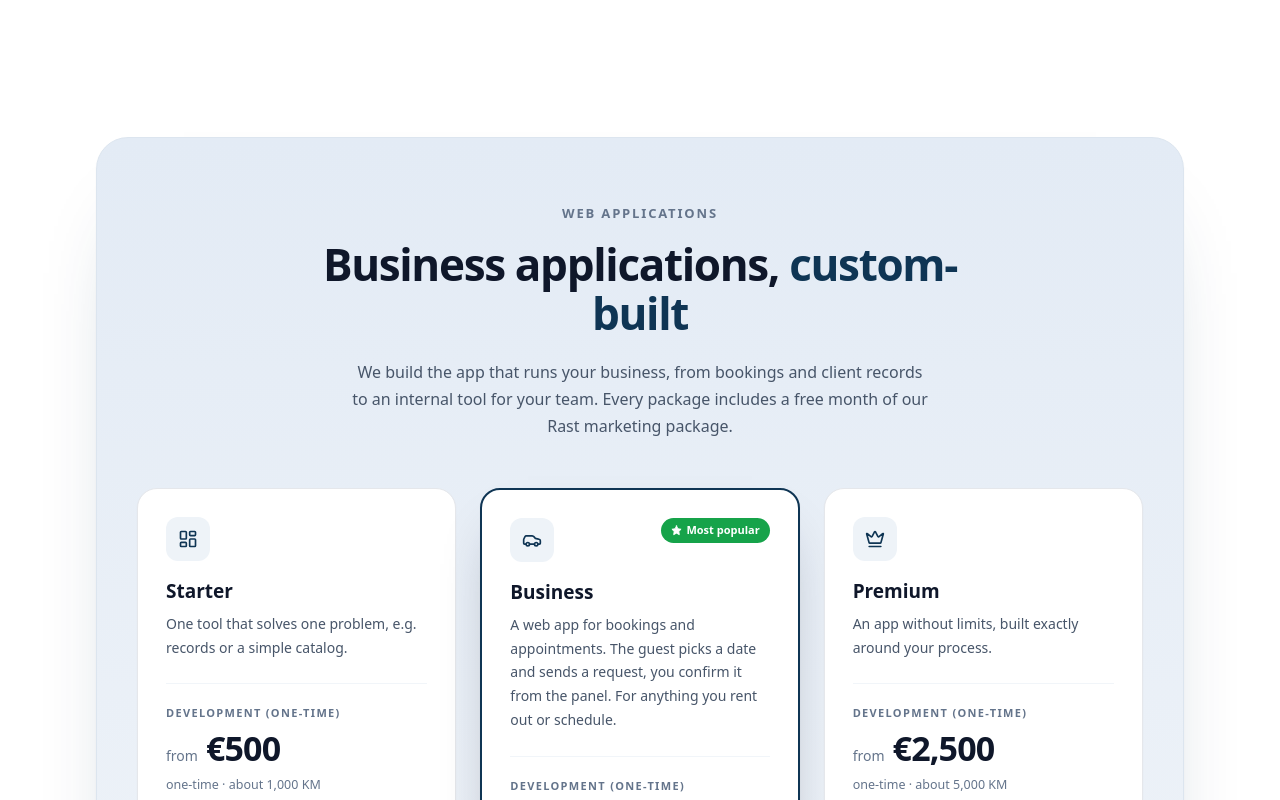
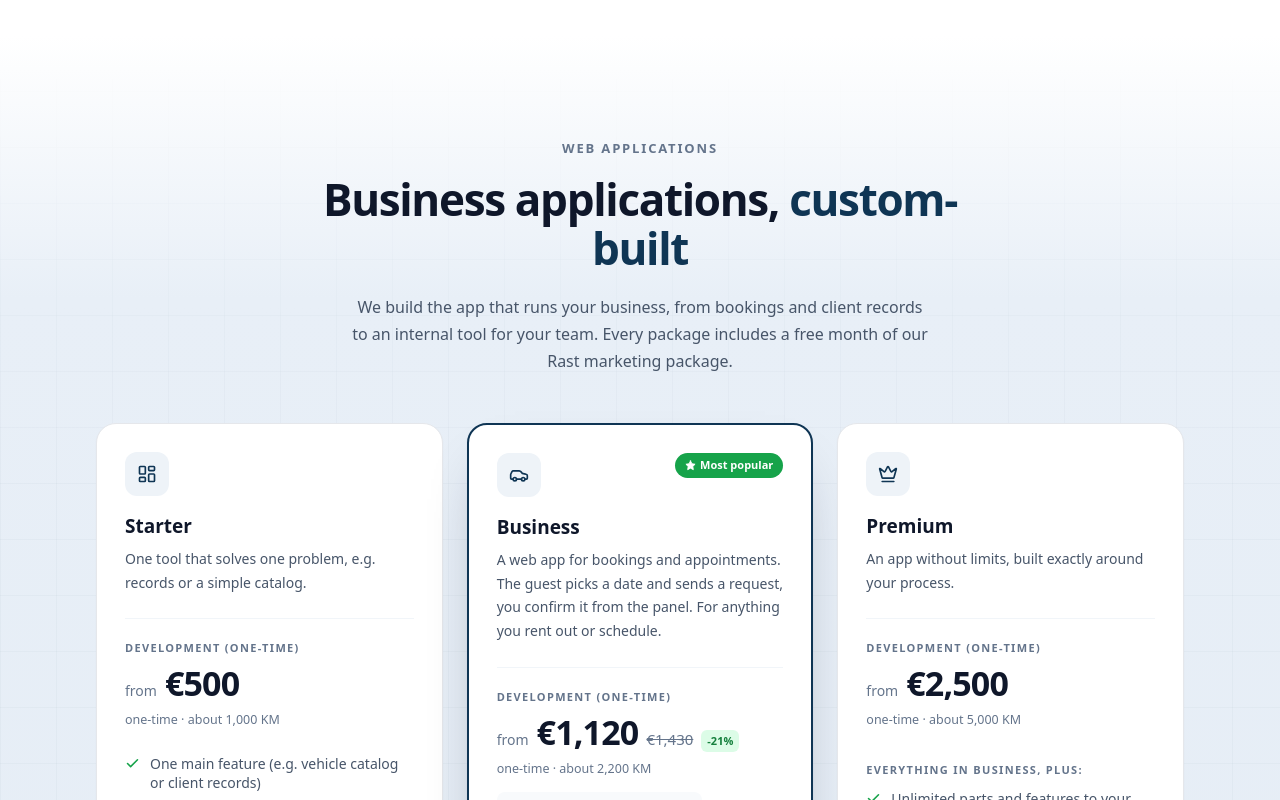
Before and after one commit to Bakeee99/mehiccdev, a Next.js app: page / in a window 1280 px wide. Shown: the part 6220-7020 px from the top of the page. Built offline with nearby package versions, Linux system fonts and the light colour scheme.

Commit message:
style: cjenovnik kao svijetloplavi pojas preko cijele sirine, business 2800 na 2200 km

```diff
--- a/components/sections/Pricing.tsx
+++ b/components/sections/Pricing.tsx
@@ -92,7 +92,7 @@ const PRICING: Record<"bs" | "en", PricingData> = {
       },
       {
         name: "Business", tag: "Web aplikacija za rezervacije i termine. Gost bira datum i šalje upit, vi potvrđujete iz panela. Za sve što se iznajmljuje ili zakazuje.",
-        price: "2.200 KM", alt: "oko €1.120", from: true, oldPrice: "3.600 KM", discountBadge: "-39%", promoNote: "Za prve klijente · vrijedi do 30.10.", ctaLabel: "Zakažimo razgovor", monthly: "75", gift: "Rast",
+        price: "2.200 KM", alt: "oko €1.120", from: true, oldPrice: "2.800 KM", discountBadge: "-21%", promoNote: "Za prve klijente · vrijedi do 30.10.", ctaLabel: "Zakažimo razgovor", monthly: "75", gift: "Rast",
         features: [
           "2 mjeseca besplatne podrške nakon isporuke, za sve nejasnoće i probleme",
           "SVE iz Startera, plus:",
@@ -186,7 +186,7 @@ const PRICING: Record<"bs" | "en", PricingData> = {
       },
       {
         name: "Business", tag: "A web app for bookings and appointments. The guest picks a date and sends a request, you confirm it from the panel. For anything you rent out or schedule.",
-        price: "€1,120", alt: "about 2,200 KM", from: true, oldPrice: "€1,840", discountBadge: "-39%", promoNote: "Early-client price · until Oct 30", ctaLabel: "Let\u0027s talk", monthly: "75", gift: "Growth",
+        price: "€1,120", alt: "about 2,200 KM", from: true, oldPrice: "€1,430", discountBadge: "-21%", promoNote: "Early-client price · until Oct 30", ctaLabel: "Let\u0027s talk", monthly: "75", gift: "Growth",
         features: [
           "2 months of free support after launch, for any questions or issues",
           "EVERYTHING in Starter, plus:",
@@ -258,11 +258,17 @@ export function Pricing() {
   const AFTER_ICONS: LucideIcon[] = [CalendarClock, Wrench];
 
   return (
-    <section id="cjenovnik" className="relative bg-white scroll-mt-24">
-      <div className="mx-auto max-w-6xl px-6 lg:px-8">
+    <section id="cjenovnik" className="relative scroll-mt-24 overflow-hidden"
+             style={{ background: "linear-gradient(180deg, #FFFFFF 0%, #E8EFF7 9%, #E4ECF5 50%, #EBF1F8 88%, #FFFFFF 100%)" }}>
+      <div aria-hidden className="pointer-events-none absolute inset-0 opacity-50"
+           style={{
+             backgroundImage: "linear-gradient(to right, rgba(15,53,84,0.06) 1px, transparent 1px), linear-gradient(to bottom, rgba(15,53,84,0.06) 1px, transparent 1px)",
+             backgroundSize: "56px 56px",
+             maskImage: "linear-gradient(to bottom, transparent 0%, black 15%, black 85%, transparent 100%)",
+             WebkitMaskImage: "linear-gradient(to bottom, transparent 0%, black 15%, black 85%, transparent 100%)",
+           }} />
+      <div className="relative mx-auto max-w-6xl px-6 lg:px-8">
 
-        <div className="rounded-[32px] border border-[#DCE5EF] px-5 py-14 sm:px-10 sm:py-16"
-             style={{ background: "linear-gradient(180deg, #E3EBF5 0%, #EDF2F8 55%, #F6F9FC 100%)", boxShadow: "0 1px 2px rgba(15,23,42,0.04), 0 48px 90px -56px rgba(15,53,84,0.45)" }}>
         <Head eyebrow={d.eyebrow} h={d.heading} accent={d.headingAccent} sub={d.subtitle} />
 
         <div className="mt-12 grid gap-6 lg:grid-cols-3 lg:items-stretch">
@@ -288,7 +294,6 @@ export function Pricing() {
           ))}
         </div>
         <p className="mx-auto mt-6 max-w-2xl text-center text-[13px] leading-relaxed text-[#64748B]">{d.appNote}</p>
-        </div>
 
         {/* ══ nakon isporuke: jedna kartica, dvije kolone ══ */}
         <div className="mt-16 mx-auto max-w-3xl">
@@ -319,7 +324,7 @@ export function Pricing() {
         {/* ══ rent-a-car ══ */}
         <a
           href="/rjesenja/rent-a-car"
-          className="group mt-12 mx-auto flex max-w-3xl flex-col sm:flex-row sm:items-center gap-5 rounded-[20px] border border-[#E5E7EB] bg-[#F8FAFC] p-6 transition-colors hover:border-[#CBD5E1]"
+          className="group mt-12 mx-auto flex max-w-3xl flex-col sm:flex-row sm:items-center gap-5 rounded-[20px] border border-[#E5E7EB] bg-white p-6 transition-colors hover:border-[#CBD5E1]"
         >
           <span className="grid h-12 w-12 shrink-0 place-items-center rounded-xl bg-[#0F3554] text-white"><Car size={22} /></span>
           <span className="flex-1">
```
